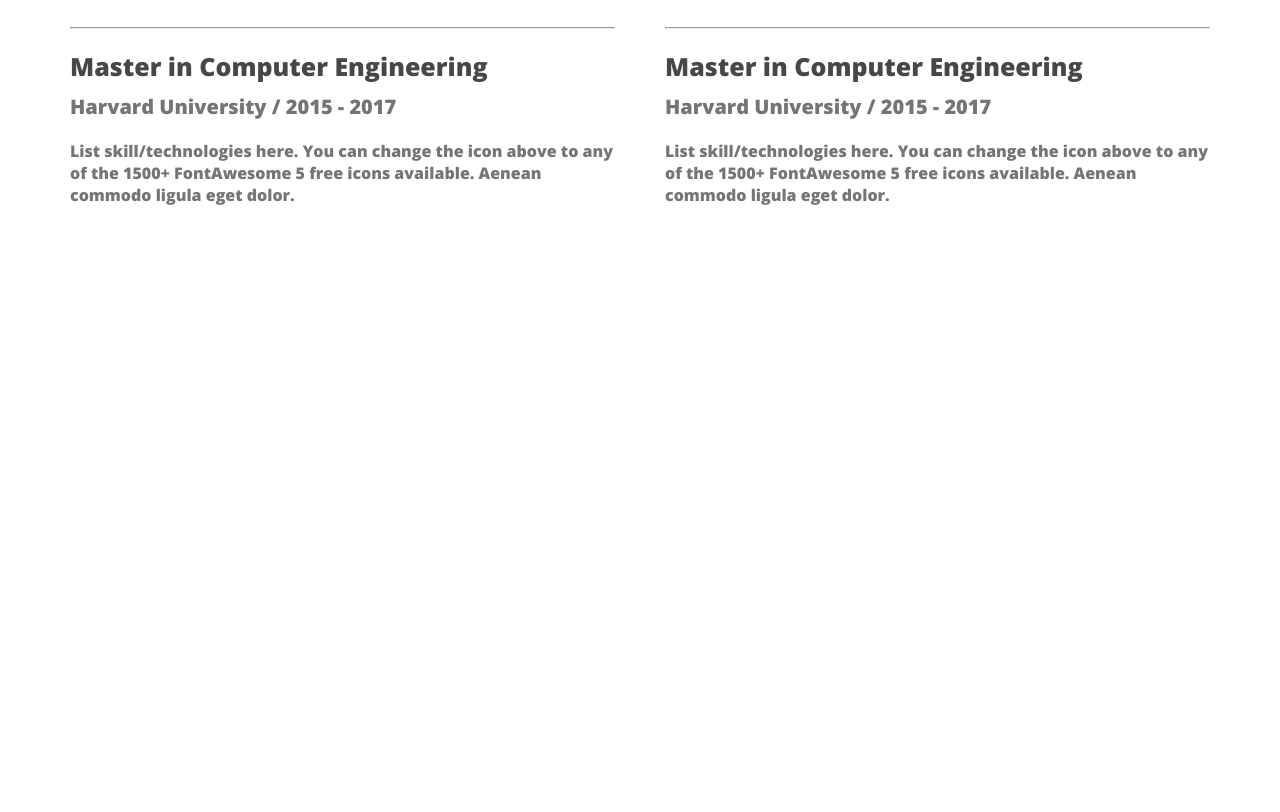
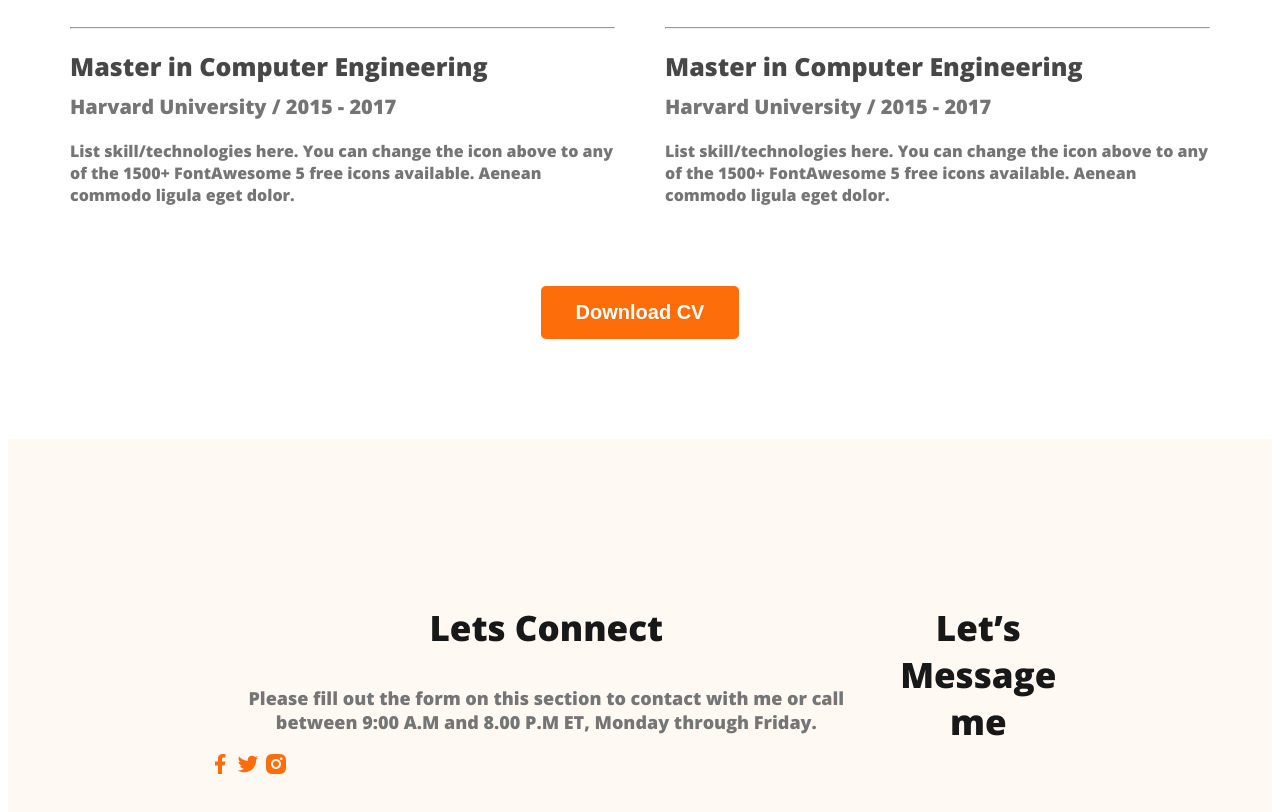
Before and after one commit to Hossain5990/my--first-protfolio, a plain HTML site: page index.html in a window 1280 px wide. Shown: the part 2916-3728 px from the top of the page. Before the commit the page ends 3160 px from the top, so only its background shows below. Drawn offline with nearby package versions, Linux system fonts and the light colour scheme.

Commit message:
footer add

```diff
--- a/index.html
+++ b/index.html
@@ -156,10 +156,29 @@
                      </div>
                 </div>
             </div>
+            <div class="download-cv">
+                <button class="buttonprimary">Download CV</button>
+            </div>
         </section>
 
     </main>
     <footer>
+        <div class="footer-colum">
+            <h3 class="section-tittle">Lets Connect</h3>
+            <p class="section-description">Please fill out the form on this section to contact with me or call between 9:00 A.M and 8.00 P.M ET, Monday through Friday.</p>
+            <div class="social-links">
+                <a href=""><img src="images/icons/facebook.png" alt=""></a>
+                <a href=""><img src="images/icons/twitter.png" alt=""></a>
+                <a href=""><img src="images/icons/insta.png" alt=""></a>
+            </div>
+
+        </div>
+
+        <div class="footer-colum">
+        <h3 class="section-tittle">Let’s Message me</h3>
+
+        </div>
+
 
     </footer>
 
--- a/styles/portfolio.css
+++ b/styles/portfolio.css
@@ -216,3 +216,14 @@
 margin-bottom: 30px;
 
 }
+.download-cv{
+    text-align: center;
+    margin-top: 50px;
+}
+footer{
+    display: flex;
+    background-color: #FFF8F3;
+    padding: 130px 200px;
+    margin-top: 100px;
+
+}
```
